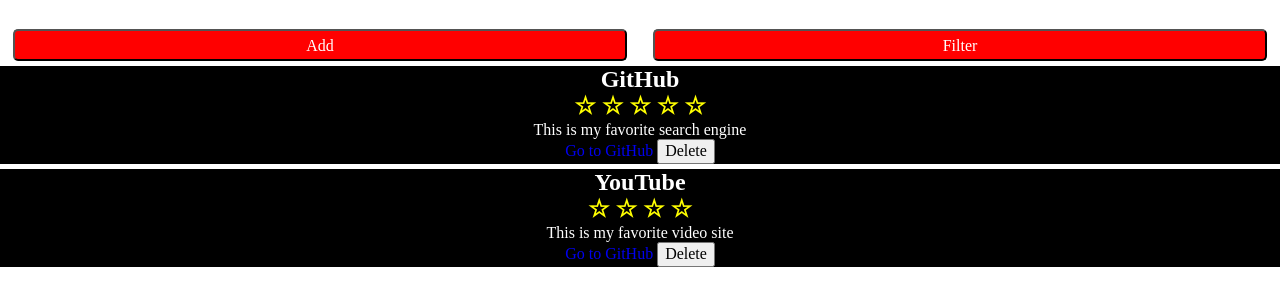
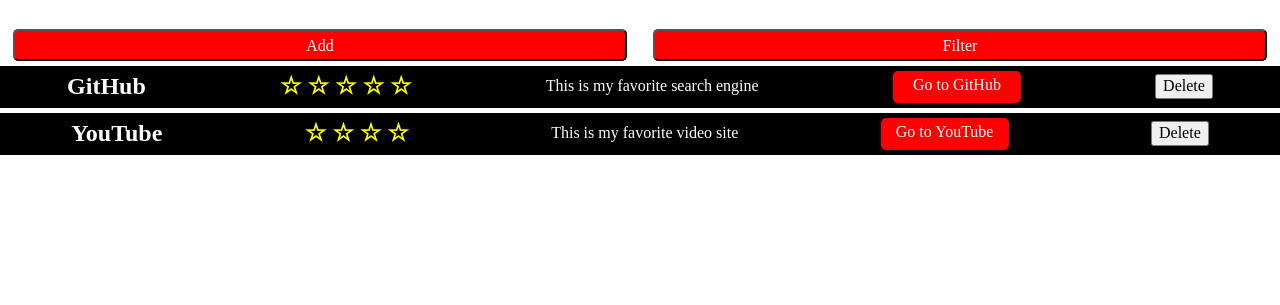
Before and after one commit to thinkful-ei-panda/mattr-bookmarks-app, a plain HTML site: page index.html in a window 1280 px wide. Shown: the part 61-366 px from the top of the page. Drawn offline with nearby package versions, Linux system fonts and the light colour scheme.

Commit message:
style changes on home screen

```diff
--- a/index.css
+++ b/index.css
@@ -58,6 +58,15 @@
 li.bookmark-container {
     margin-top: 5px;
     background-color: black;
+    display: flex;
+    justify-content: space-around;
+    align-items: center;
+}
+
+li.bookmark-container> .btn {
+    margin-top: 5px;
+    margin-bottom: 5px;
+    width: 10%;
 }
 
 a{
--- a/index.js
+++ b/index.js
@@ -14,14 +14,14 @@
             <h2>GitHub</h2>
             <h2 class="home-stars"> &#9734; &#9734; &#9734; &#9734; &#9734; </h2>
             <p>This is my favorite search engine</p>
-            <a href="https://github.com/">Go to GitHub</a>
+            <a href="https://github.com/" class="btn">Go to GitHub</a>
             <button class="delete-btn" type="click">Delete</button>
         </li>
         <li class="bookmark-container">
             <h2>YouTube</h2>
             <h2 class="home-stars"> &#9734; &#9734; &#9734; &#9734;</h2>
             <p>This is my favorite video site</p>
-            <a href="https://youtube.com/">Go to GitHub</a>
+            <a href="https://youtube.com/" class="btn">Go to YouTube</a>
             <button class="delete-btn" type="click">Delete</button>
         </li>
     </ul>
```
